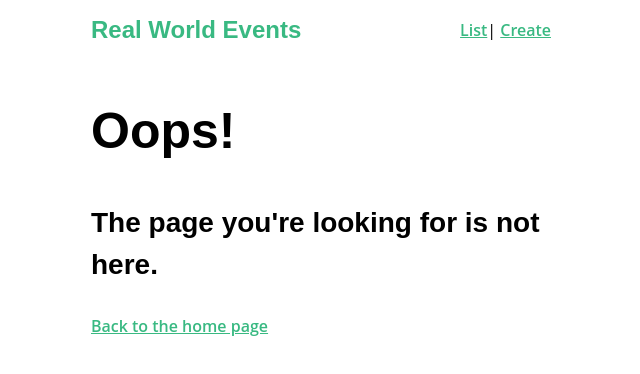
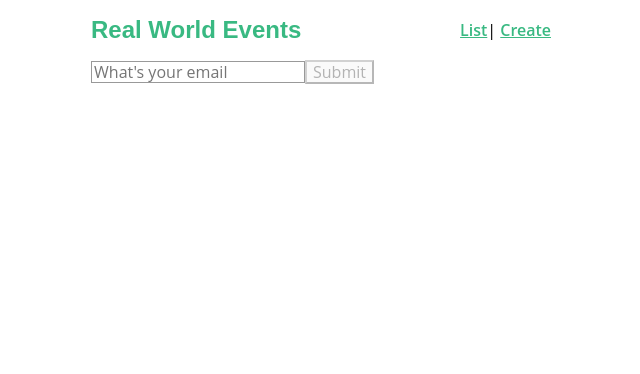
Before and after one commit to itsxallwater/vue-mastery, a Vue app: page /example in a window 1280 px wide. Before the commit this address led to /404. Shown: the top 374 px of the page, without its empty margins (319-959 px from the left). Built offline with nearby package versions, Linux system fonts and the light colour scheme.

Commit message:
- Next-Level Vue #10

```diff
--- a/package.json
+++ b/package.json
@@ -14,6 +14,7 @@
     "vue": "^2.6.7",
     "vue-router": "^3.0.1",
     "vuejs-datepicker": "^1.5.4",
+    "vuelidate": "^0.7.4",
     "vuex": "^3.0.1"
   },
   "devDependencies": {
--- a/src/main.js
+++ b/src/main.js
@@ -5,6 +5,9 @@
 import upperFirst from 'lodash/upperFirst'
 import camelCase from 'lodash/camelCase'
 import 'nprogress/nprogress.css'
+import Vuelidate from 'vuelidate'
+
+Vue.use(Vuelidate)
 
 const requireComponent = require.context(
   './components',
--- a/src/router.js
+++ b/src/router.js
@@ -7,6 +7,7 @@
 import NetworkIssue from './views/NetworkIssue.vue'
 import NProgress from 'nprogress'
 import store from '@/store/store'
+import Example from './views/Example.vue'
 
 Vue.use(Router)
 
@@ -41,6 +42,10 @@
       }
     },
     {
+      path: '/example',
+      component: Example
+    },
+    {
       path: '/event/create',
       name: 'event-create',
       component: EventCreate
--- /dev/null
+++ b/src/views/Example.vue
@@ -0,0 +1,47 @@
+<template>
+  <form @submit.prevent="submit">
+    <input
+      type="email"
+      placeholder="What's your email"
+      v-model="email"
+      :class="{ error: $v.email.$error }"
+      @blur="$v.email.$touch()"
+    />
+    <div v-if="$v.email.$error">
+      <p v-if="!$v.email.email" class="-text-error">
+        Please enter a valid email
+      </p>
+      <p v-if="!$v.email.required" class="-text-error">Email is required</p>
+    </div>
+    <button :disabled="$v.$invalid" type="submit">Submit</button>
+    <p v-if="$v.$anyError" class="-text-error">
+      Please fill out the required fields
+    </p>
+  </form>
+</template>
+
+<script>
+import { required, email } from 'vuelidate/lib/validators'
+
+export default {
+  data() {
+    return {
+      email: null
+    }
+  },
+  validations: {
+    email: {
+      required,
+      email
+    }
+  },
+  methods: {
+    submit() {
+      this.$v.touch()
+      if (!this.$v.$invalid) {
+        console.log('Form Submitted: ' + this.email)
+      }
+    }
+  }
+}
+</script>
```
Also changed, not shown: 2 other files (tests, documents, lock files or other folders).
